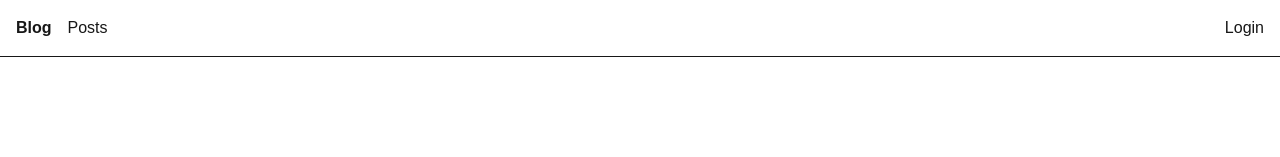
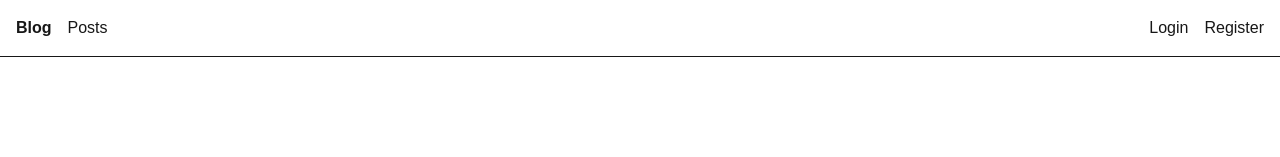
Before and after one commit to arturgomes/second-nest, a Next.js app in the folder packages/web/: page /login in a window 1280 px wide. Shown: the top 157 px of the page. Built offline with nearby package versions, Linux system fonts and the light colour scheme; no server answers.

Commit message:
feat: add route to register

```diff
--- a/packages/web/src/components/Navigation.tsx
+++ b/packages/web/src/components/Navigation.tsx
@@ -44,7 +44,10 @@ export function Navigation() {
               </button>
             </>
           ) : (
-            <Link href="/login">Login</Link>
+            <>
+              <Link href="/login">Login</Link>
+              <Link href="/register">Register</Link>
+            </>
           )}
         </div>
       </div>
```
